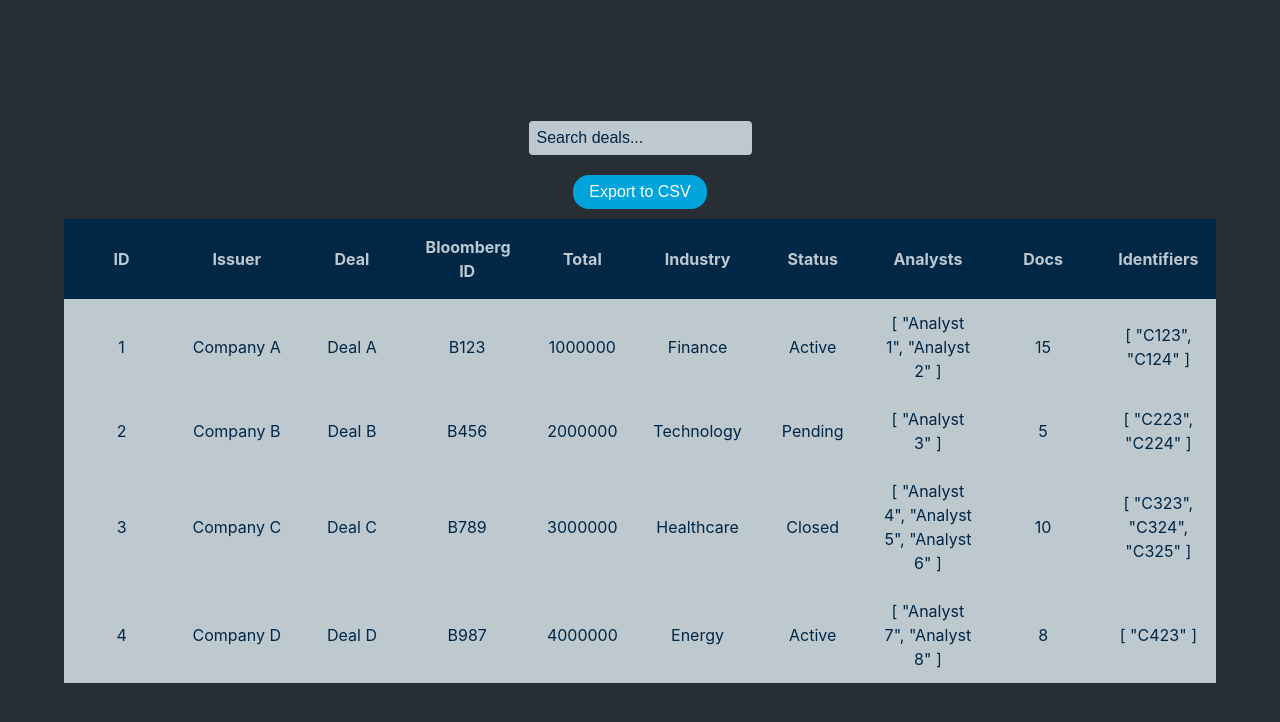
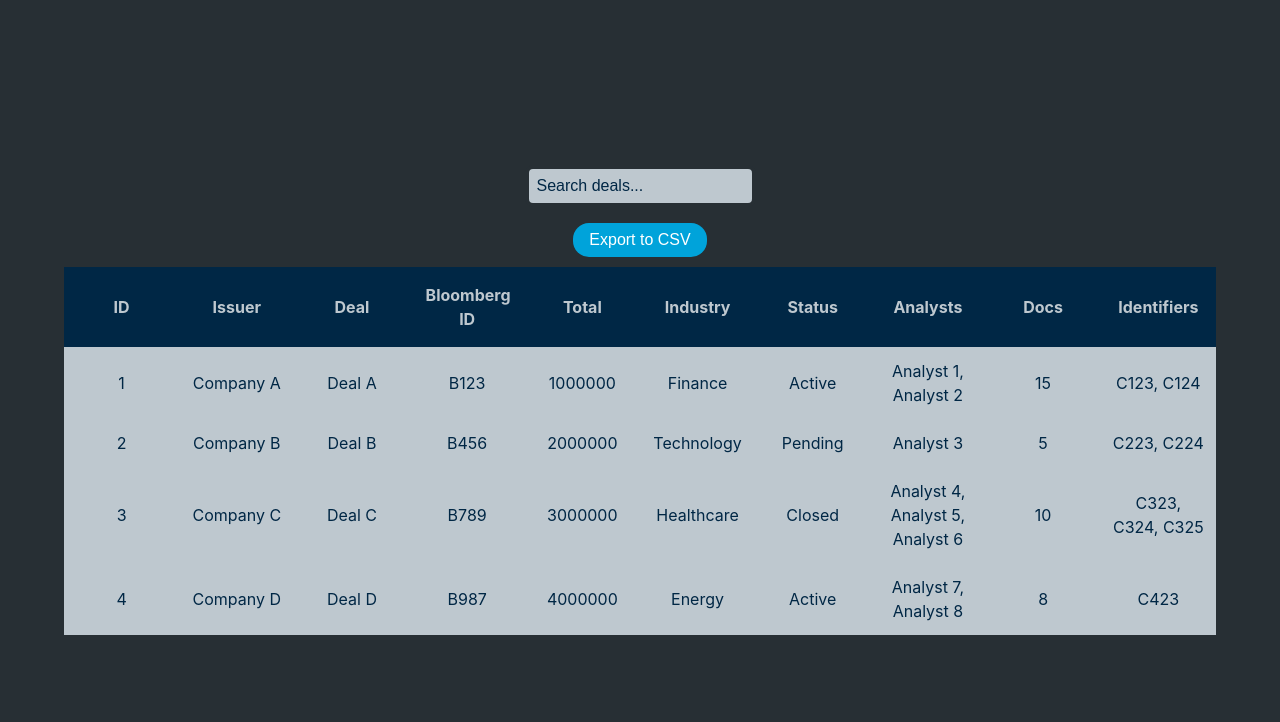
Before and after one commit to austinmatthews/dynamic-grid-component, a Vue app in the folder deals-grid/: page / in a window 1280 px wide. Shown: the top 722 px of the page. Built offline with nearby package versions, Linux system fonts and the light colour scheme.

Commit message:
Made TaskPane generic

```diff
--- a/deals-grid/src/components/DynamicGrid.vue
+++ b/deals-grid/src/components/DynamicGrid.vue
@@ -16,11 +16,13 @@
           :key="row.id"
           @click="toggleSelection(row.id)"
           :class="{ selected: selectedDeals.includes(row.id) }">
-          <td v-for="column in props.columns" :key="column.key">{{ row[column.key] }}</td>
+          <td v-for="column in props.columns" :key="column.key">
+            {{ formatValue(row[column.key]) }}
+          </td>
         </tr>
       </tbody>
     </table>
-    <TaskPane v-if="selectedDeals.length === 1" :selectedDeal="selectedDeal" />
+    <TaskPane v-if="selectedDeals.length === 1" :data="selectedDeal" :columns="props.columns" />
   </div>
 </template>
 
@@ -38,6 +40,13 @@
   const sortKey = ref('');
   const sortOrder = ref('asc');
   const selectedDeals = ref([]);
+
+  function formatValue(value) {
+    if (Array.isArray(value)) {
+      return value.join(', ');
+    }
+    return value;
+  }
 
   function sortBy(key) {
     if (sortKey.value === key) {
@@ -82,10 +91,15 @@
     const rowsToExport =
       selectedDeals.value.length > 0
         ? rows.value.filter((deal) => selectedDeals.value.includes(deal.id))
-        : rows.value;
+        : filteredRows.value;
 
     const rowsData = rowsToExport.map((deal) =>
-      props.columns.map((col) => deal[col.key]).join(',')
+      props.columns
+        .map((col) => {
+          const value = deal[col.key];
+          return Array.isArray(value) ? value.join(', ') : value;
+        })
+        .join(',')
     );
 
     const csvContent = [headers, ...rowsData].join('\n');
--- a/deals-grid/src/components/TaskPane.vue
+++ b/deals-grid/src/components/TaskPane.vue
@@ -1,23 +1,32 @@
 <template>
   <div class="task-pane">
-    <h3>Deal Details</h3>
-    <p>ID: {{ selectedDeal.id }}</p>
-    <p>Issuer: {{ selectedDeal.issuer_name }}</p>
-    <p>Deal: {{ selectedDeal.deal_name }}</p>
-    <p>Bloomberg ID: {{ selectedDeal.bloomberg_id }}</p>
-    <p>Total: {{ selectedDeal.total }}</p>
-    <p>Industry: {{ selectedDeal.industry }}</p>
-    <p>Status: {{ selectedDeal.status }}</p>
-    <p>Analysts: {{ selectedDeal.analysts.join(', ') }}</p>
-    <p>Docs: {{ selectedDeal.doc_count }}</p>
-    <p>Identifiers: {{ selectedDeal.custom_deal_identifiers.join(', ') }}</p>
+    <h3>Details</h3>
+    <ul>
+      <li v-for="(value, key) in data" :key="key">
+        <strong>{{ getLabel(key) }}:</strong>
+        <span>{{ formatValue(value) }}</span>
+      </li>
+    </ul>
   </div>
 </template>
 
 <script setup>
   const props = defineProps({
-    selectedDeal: Object,
+    data: Object,
+    columns: Array,
   });
+
+  function getLabel(key) {
+    const column = props.columns.find((col) => col.key === key);
+    return column ? column.label : key;
+  }
+
+  function formatValue(value) {
+    if (Array.isArray(value)) {
+      return value.join(', ');
+    }
+    return value;
+  }
 </script>
 
 <style lang="scss">
@@ -26,5 +35,15 @@
     padding: 10px;
     margin-top: 10px;
     background-color: $table-color;
+    ul {
+      list-style: none;
+      padding: 0;
+      li {
+        margin-bottom: 0.5rem;
+      }
+      strong {
+        color: $primary-color;
+      }
+    }
   }
 </style>
```
